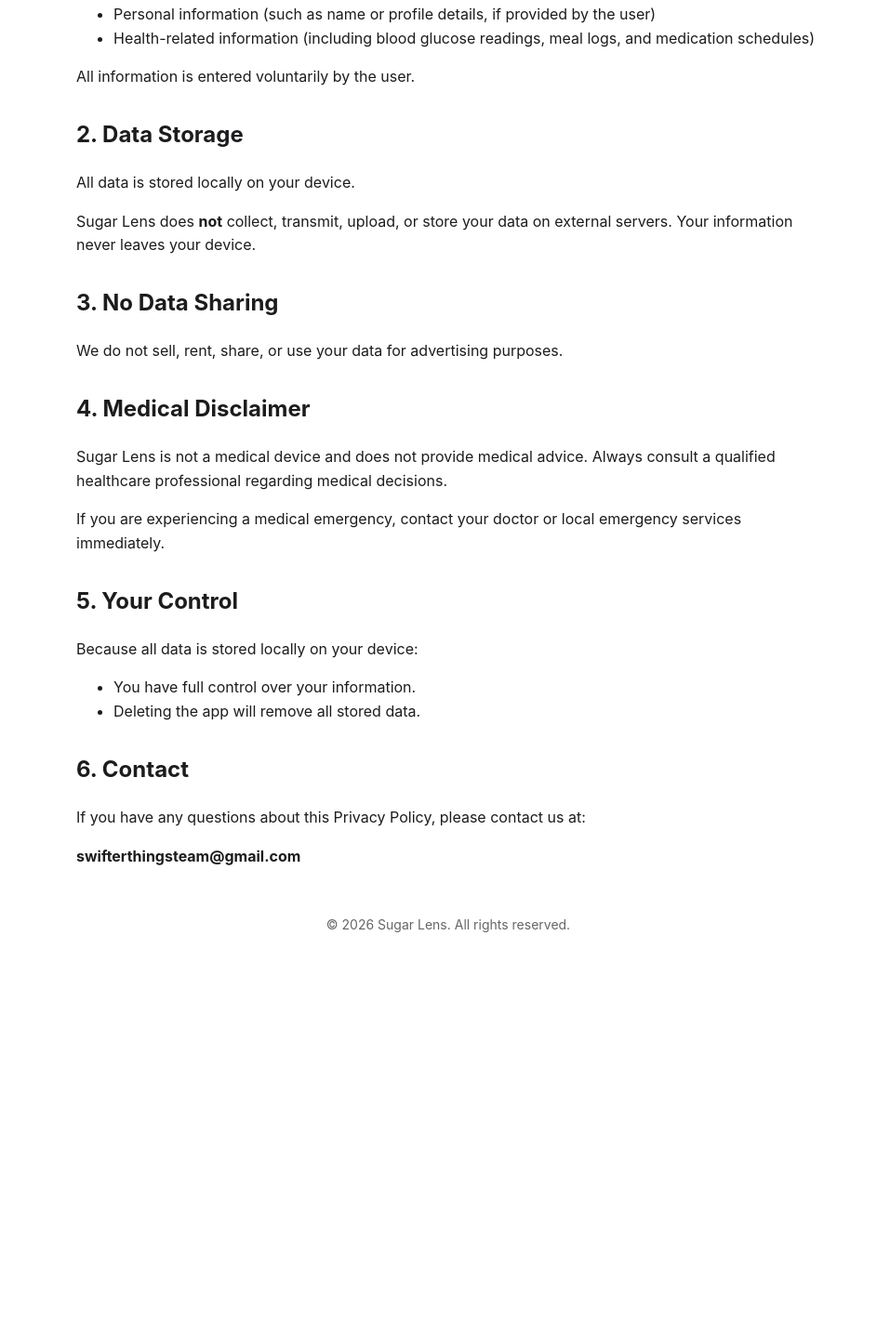
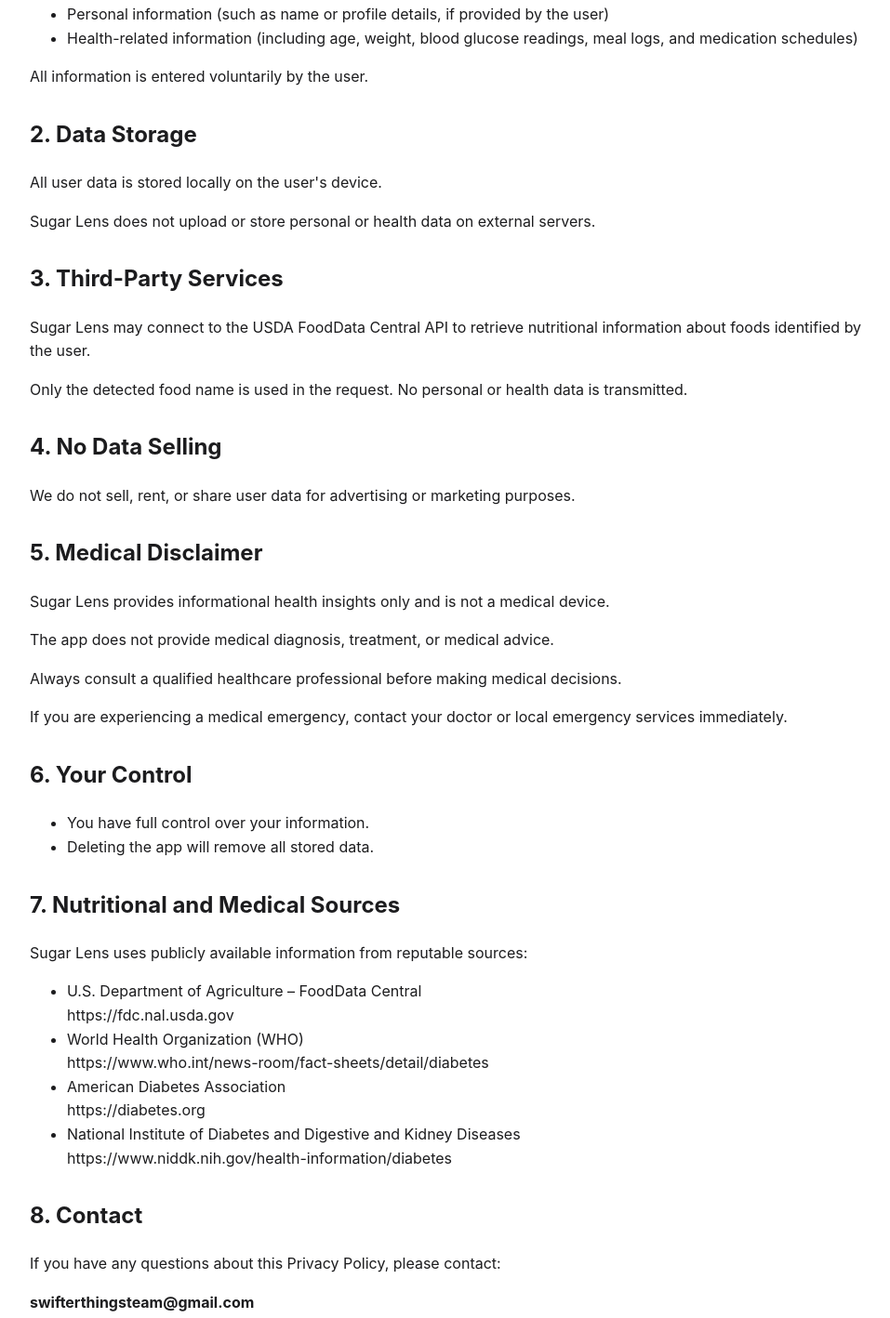
Before and after one commit to WarriorMind04/SugarLense-Privacy-Policy, a plain HTML site: page index.html in a window 1280 px wide. Shown: the part 311-1729 px from the top of the page at 93% size, without its empty margins (158-1115 px from the left). Before the commit the page ends 1377 px from the top, so only its background shows below. Drawn offline with Linux system fonts and the light colour scheme.

Commit message:
Refactor HTML structure and styles for privacy policy

```diff
--- a/index.html
+++ b/index.html
@@ -2,45 +2,26 @@
 <html lang="en">
 <head>
 <meta charset="UTF-8">
+<meta name="viewport" content="width=device-width, initial-scale=1.0">
 <title>Privacy Policy – Sugar Lens</title>
-    <meta name="viewport" content="width=device-width, initial-scale=1.0">
 
 <style>
-        body {
-            font-family: -apple-system, BlinkMacSystemFont, "Segoe UI", Roboto, Helvetica, Arial, sans-serif;
-            max-width: 800px;
-            margin: 40px auto;
-            padding: 20px;
-            line-height: 1.6;
-            background-color: #ffffff;
-            color: #1c1c1e;
+body{
+font-family:-apple-system,BlinkMacSystemFont,"Segoe UI",Roboto,Helvetica,Arial,sans-serif;
+max-width:900px;
+margin:40px auto;
+padding:20px;
+line-height:1.6;
+color:#1c1c1e;
+background:white;
 }
 
-        h1 {
-            text-align: center;
-            margin-bottom: 10px;
-        }
+h1{ text-align:center; margin-bottom:10px;}
+.date{ text-align:center; color:#666; margin-bottom:40px;}
 
-        h2 {
-            margin-top: 30px;
-        }
-
-        .date {
-            text-align: center;
-            color: #666;
-            margin-bottom: 40px;
-        }
-
-        ul {
-            margin-top: 10px;
-        }
-
-        .footer {
-            margin-top: 50px;
-            font-size: 14px;
-            color: #666;
-            text-align: center;
-        }
+h2{ margin-top:30px;}
+ul{ margin-top:10px;}
+.footer{margin-top:60px;color:#666;font-size:14px;text-align:center;}
 </style>
 </head>
 
@@ -50,56 +31,57 @@
 <p class="date">Effective Date: March 3, 2026</p>
 
 <h2>1. Information We Collect</h2>
-    <p>
-        Sugar Lens allows users to manually enter and store the following information:
-    </p>
+<p>Sugar Lens allows users to manually enter and store the following information:</p>
 <ul>
 <li>Personal information (such as name or profile details, if provided by the user)</li>
-        <li>Health-related information (including blood glucose readings, meal logs, and medication schedules)</li>
+<li>Health-related information (including age, weight, blood glucose readings, meal logs, and medication schedules)</li>
 </ul>
-    <p>
-        All information is entered voluntarily by the user.
-    </p>
+<p>All information is entered voluntarily by the user.</p>
 
 <h2>2. Data Storage</h2>
-    <p>
-        All data is stored locally on your device.
-    </p>
-    <p>
-        Sugar Lens does <strong>not</strong> collect, transmit, upload, or store your data on external servers.
-        Your information never leaves your device.
-    </p>
+<p>All user data is stored locally on the user's device.</p>
+<p>Sugar Lens does not upload or store personal or health data on external servers.</p>
 
-    <h2>3. No Data Sharing</h2>
-    <p>
-        We do not sell, rent, share, or use your data for advertising purposes.
-    </p>
+<h2>3. Third-Party Services</h2>
+<p>Sugar Lens may connect to the USDA FoodData Central API to retrieve nutritional information about foods identified by the user.</p>
+<p>Only the detected food name is used in the request. No personal or health data is transmitted.</p>
 
-    <h2>4. Medical Disclaimer</h2>
-    <p>
-        Sugar Lens is not a medical device and does not provide medical advice.
-        Always consult a qualified healthcare professional regarding medical decisions.
-    </p>
-    <p>
-        If you are experiencing a medical emergency, contact your doctor or local emergency services immediately.
-    </p>
+<h2>4. No Data Selling</h2>
+<p>We do not sell, rent, or share user data for advertising or marketing purposes.</p>
 
-    <h2>5. Your Control</h2>
-    <p>
-        Because all data is stored locally on your device:
-    </p>
+<h2>5. Medical Disclaimer</h2>
+<p>Sugar Lens provides informational health insights only and is not a medical device.</p>
+<p>The app does not provide medical diagnosis, treatment, or medical advice.</p>
+<p>Always consult a qualified healthcare professional before making medical decisions.</p>
+<p>If you are experiencing a medical emergency, contact your doctor or local emergency services immediately.</p>
+
+<h2>6. Your Control</h2>
 <ul>
 <li>You have full control over your information.</li>
 <li>Deleting the app will remove all stored data.</li>
 </ul>
 
-    <h2>6. Contact</h2>
-    <p>
-        If you have any questions about this Privacy Policy, please contact us at:
-    </p>
-    <p>
-        <strong>swifterthingsteam@gmail.com</strong>
-    </p>
+<h2>7. Nutritional and Medical Sources</h2>
+<p>Sugar Lens uses publicly available information from reputable sources:</p>
+
+<ul>
+<li>U.S. Department of Agriculture – FoodData Central
+<br>https://fdc.nal.usda.gov</li>
+
+<li>World Health Organization (WHO)
+<br>https://www.who.int/news-room/fact-sheets/detail/diabetes</li>
+
+<li>American Diabetes Association
+<br>https://diabetes.org</li>
+
+<li>National Institute of Diabetes and Digestive and Kidney Diseases
+<br>https://www.niddk.nih.gov/health-information/diabetes</li>
+</ul>
+
+<h2>8. Contact</h2>
+<p>If you have any questions about this Privacy Policy, please contact:</p>
+
+<p><strong>swifterthingsteam@gmail.com</strong></p>
 
 <div class="footer">
 © 2026 Sugar Lens. All rights reserved.
```
Lines whose indentation alone changed are shown as unchanged.
